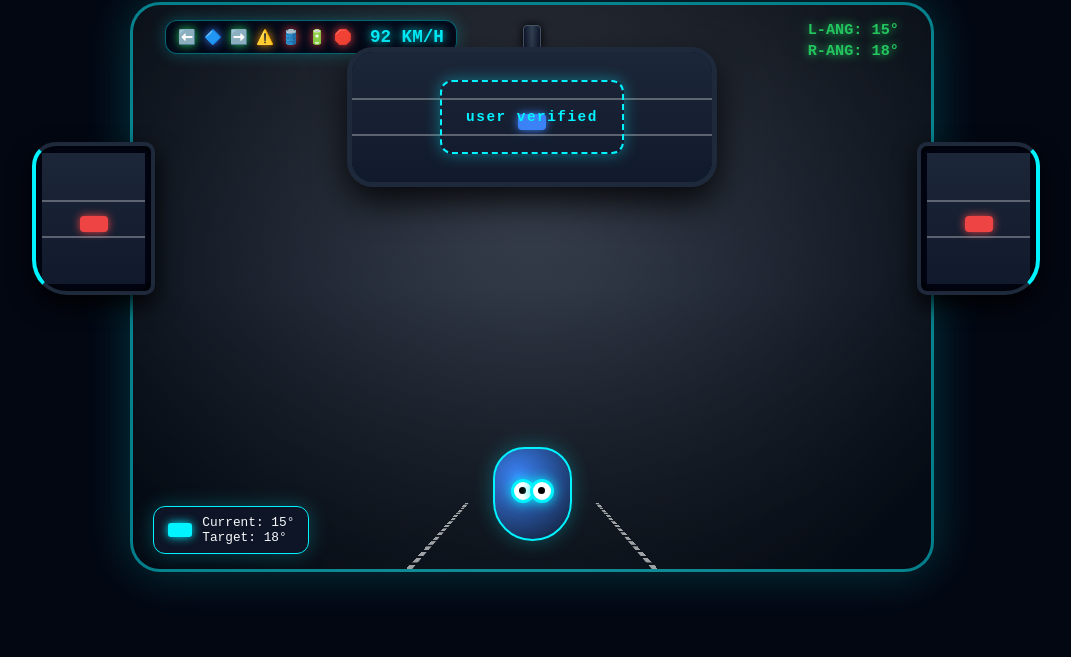
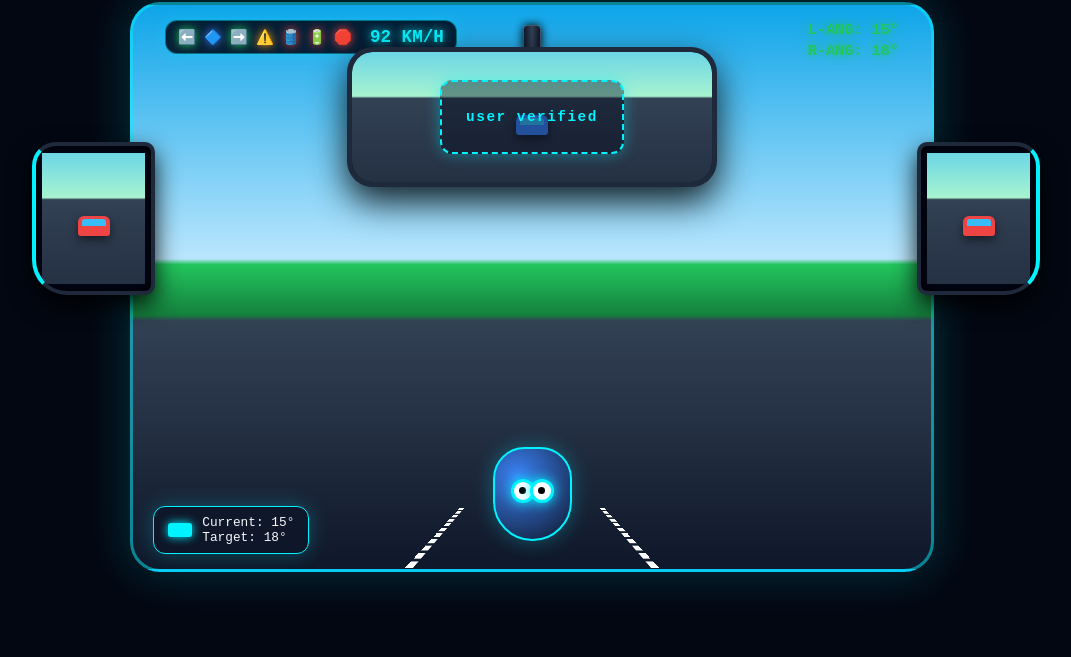
Before and after one commit to Aurys84/Aion-Drive-Eye, a plain HTML site: page index.html in a window 1280 px wide. Shown: the part 143-800 px from the top of the page, without its empty margins (108-1179 px from the left). Drawn offline with Linux system fonts and the light colour scheme.

Commit message:
Update index.html

```diff
--- a/index.html
+++ b/index.html
@@ -3,7 +3,7 @@
 <head>
     <meta charset="UTF-8">
     <meta name="viewport" content="width=device-width, initial-scale=1.0">
-    <title>Aion Drive-Eye v1.1.0 - Ultra Real Cockpit Simulator</title>
+    <title>Aion Drive-Eye v1.1.0 - Real Landscape & Mirrors</title>
     <style>
         :root {
             --hud-green: #22c55e;
@@ -44,7 +44,7 @@
             perspective: 800px;
         }
 
-        /* 3D KÜLSŐ TÜKRÖK VALÓDI TÜKÖRKÉPPEL */
+        /* 3D KÜLSŐ TÜKRÖK VALÓDI VEZETÉSI TÜKÖRKÉPPEL */
         .side-mirror-container {
             position: absolute;
             top: 140px;
@@ -77,7 +77,7 @@
         .side-mirror-glass {
             width: 90%;
             height: 90%;
-            background: #090d16;
+            background: #1e293b;
             position: relative;
             overflow: hidden;
             display: flex;
@@ -85,12 +85,11 @@
             align-items: center;
         }
 
-        /* TÜKÖRKÉP ELEMEK (AUTÓ ÉS SÁVOK A TÜKÖRBEN) */
         .mirror-view-content {
-            width: 140%;
-            height: 140%;
+            width: 160%;
+            height: 160%;
             position: absolute;
-            background: linear-gradient(180deg, #1e293b 0%, #0f172a 100%);
+            background: linear-gradient(180deg, #38bdf8 0%, #a7f3d0 40%, #334155 41%, #1e293b 100%);
             display: flex;
             flex-direction: column;
             justify-content: center;
@@ -98,29 +97,32 @@
             transition: transform 0.04s ease-out;
         }
 
-        .mirror-road-line {
-            width: 80%;
-            height: 2px;
-            background: rgba(255,255,255,0.3);
-            margin: 4px 0;
+        /* MINIATŰR HÁTSÓ AUTÓ RAJZ A TÜKÖRBEN */
+        .car-rear-reflection {
+            width: 32px;
+            height: 20px;
+            background: #ef4444;
+            border-radius: 6px 6px 3px 3px;
+            box-shadow: 0 4px 10px rgba(0,0,0,0.5);
+            position: relative;
+            margin-top: 15px;
+        }
+        .car-rear-reflection::before {
+            content: '';
+            position: absolute;
+            top: 3px;
+            left: 4px;
+            width: 24px;
+            height: 7px;
+            background: #38bdf8;
+            border-radius: 3px 3px 0 0;
         }
 
-        .car-reflection {
-            width: 28px;
-            height: 16px;
-            background: #ef4444;
-            border-radius: 4px;
-            box-shadow: 0 0 8px #ef4444;
-            margin-top: 10px;
-        }
-
-        /* ÉLES ÉS VILÁGOS SZÉLVEDŐ KILÁTÁS */
+        /* SZÉLVEDŐ VILÁGOS NAPPALI TÁJKÉPPEL */
         .windshield-frame {
             width: 82%;
             height: 100%;
-            background:
-                radial-gradient(ellipse at 50% 30%, rgba(255, 255, 255, 0.15) 0%, #050b14 90%),
-                linear-gradient(180deg, #090d16 0%, #1a2436 50%, #050b14 100%);
+            background: linear-gradient(180deg, #0ea5e9 0%, #bae6fd 45%, #22c55e 46%, #15803d 55%, #334155 56%, #0f172a 100%);
             border: 3px solid rgba(0, 243, 255, 0.5);
             border-radius: 30px;
             position: relative;
@@ -134,12 +136,12 @@
             box-shadow: 0 0 50px rgba(0,243,255,0.2);
         }
 
-        /* ANIMÁLT SEBESSÉG/HALADÁS SÁVOK */
+        /* MOZGÓ ÚTSZÉLI FÁK ÉS ROAD LINES */
         .road-perspective {
             position: absolute;
             bottom: 0;
             width: 100%;
-            height: 55%;
+            height: 50%;
             display: flex;
             justify-content: center;
             pointer-events: none;
@@ -149,15 +151,15 @@
         .road-lane {
             width: 240px;
             height: 200%;
-            border-left: 6px dashed rgba(255, 255, 255, 0.6);
-            border-right: 6px dashed rgba(255, 255, 255, 0.6);
+            border-left: 8px dashed #ffffff;
+            border-right: 8px dashed #ffffff;
             transform: perspective(300px) rotateX(65deg);
-            animation: moveRoad 0.6s linear infinite;
+            animation: moveRoad 0.4s linear infinite;
         }
 
         @keyframes moveRoad {
             0% { transform: perspective(300px) rotateX(65deg) translateY(0); }
-            100% { transform: perspective(300px) rotateX(65deg) translateY(40px); }
+            100% { transform: perspective(300px) rotateX(65deg) translateY(50px); }
         }
 
         .smart-windshield-hud {
@@ -272,6 +274,7 @@
             letter-spacing: 1.5px;
             box-shadow: 0 0 15px rgba(0,243,255,0.4);
             text-transform: lowercase;
+            background: rgba(2, 6, 23, 0.4);
         }
 
         .head-tracker-stage {
@@ -356,19 +359,17 @@
 
     <div class="header">
         <h1>Aion Drive-Eye v1.1.0</h1>
-        <p>AION Matrix Lab - Real Road Motion & 3-Mirror Optical Reflections</p>
+        <p>AION Matrix Lab - Real Landscape & 3-Mirror Motion</p>
     </div>
 
     <div class="cockpit-container">
 
-        <!-- BAL KÜLSŐ TÜKÖR ELEMENKÉNTI ELTOLÁSSAL -->
+        <!-- BAL KÜLSŐ TÜKÖR -->
         <div class="side-mirror-container side-mirror-left-pos">
             <div class="side-mirror-housing left-shape" id="leftMirrorHousing">
                 <div class="side-mirror-glass">
                     <div class="mirror-view-content" id="leftMirrorContent">
-                        <div class="mirror-road-line"></div>
-                        <div class="car-reflection"></div>
-                        <div class="mirror-road-line"></div>
+                        <div class="car-rear-reflection"></div>
                     </div>
                 </div>
             </div>
@@ -397,15 +398,13 @@
                 </div>
             </div>
 
-            <!-- KÖZÉPSŐ TÜKÖR DINAMIKUS TÜKÖRKÉPPEL -->
+            <!-- KÖZÉPSŐ TÜKÖR -->
             <div class="mirror-wrapper">
                 <div class="mirror-stem"></div>
                 <div class="mirror-housing">
                     <div class="mirror-inner-glass" id="mirrorGlass">
                         <div class="mirror-view-content" id="centerMirrorContent">
-                            <div class="mirror-road-line"></div>
-                            <div class="car-reflection" style="background:#3b82f6; box-shadow:0 0 8px #3b82f6;"></div>
-                            <div class="mirror-road-line"></div>
+                            <div class="car-rear-reflection" style="background:#3b82f6;"></div>
                         </div>
                         <div class="target-reticle" id="reticle">
                             user verified
@@ -431,14 +430,12 @@
 
         </div>
 
-        <!-- JOBB KÜLSŐ TÜKÖR ELEMENKÉNTI ELTOLÁSSAL -->
+        <!-- JOBB KÜLSŐ TÜKÖR -->
         <div class="side-mirror-container side-mirror-right-pos">
             <div class="side-mirror-housing right-shape" id="rightMirrorHousing">
                 <div class="side-mirror-glass">
                     <div class="mirror-view-content" id="rightMirrorContent">
-                        <div class="mirror-road-line"></div>
-                        <div class="car-reflection"></div>
-                        <div class="mirror-road-line"></div>
+                        <div class="car-rear-reflection"></div>
                     </div>
                 </div>
             </div>
@@ -485,20 +482,20 @@
             pupilL.style.transform = `translate(${px}px, ${py}px)`;
             pupilR.style.transform = `translate(${px}px, ${py}px)`;
 
-            // 2. KÖZÉPSŐ TÜKÖR DŐLÉSE ÉS A MÖGÖTTE LÉVŐ AUTÓ ELTOLÓDÁSA
+            // 2. KÖZÉPSŐ TÜKÖR DŐLÉSE ÉS TÜKÖRKÉP ELTOLÓDÁSA
             const rotY = (x / (rect.width / 2)) * 30;
             const rotX = -(y / (rect.height / 2)) * 24;
             const shiftX = (x / (rect.width / 2)) * 14;
 
             mirrorGlass.style.transform = `rotateY(${rotY}deg) rotateX(${rotX}deg) translateX(${shiftX}px)`;
-            centerMirrorContent.style.transform = `translate(${-shiftX * 1.8}px, ${-rotX * 0.8}px)`;
+            centerMirrorContent.style.transform = `translate(${-shiftX * 2}px, ${-rotX * 1.2}px)`;
 
-            // 3. KÜLSŐ TÜKRÖK DŐLÉSE ÉS TÜKÖRKÉPEIK ELTOLÓDÁSA
+            // 3. KÜLSŐ TÜKRÖK DŐLÉSE ÉS TÜKÖRKÉP ELTOLÓDÁSA
             leftMirrorHousing.style.transform = `rotateY(${rotY * 0.7}deg) rotateX(${rotX * 0.5}deg)`;
             rightMirrorHousing.style.transform = `rotateY(${rotY * 0.7}deg) rotateX(${rotX * 0.5}deg)`;
 
-            leftMirrorContent.style.transform = `translate(${-shiftX * 1.2}px, ${-rotX * 0.5}px)`;
-            rightMirrorContent.style.transform = `translate(${-shiftX * 1.2}px, ${-rotX * 0.5}px)`;
+            leftMirrorContent.style.transform = `translate(${-shiftX * 1.5}px, ${-rotX * 0.8}px)`;
+            rightMirrorContent.style.transform = `translate(${-shiftX * 1.5}px, ${-rotX * 0.8}px)`;
 
             // 4. TELEMETRIA
             const currentAng = Math.round(15 + (x / 22));
```
